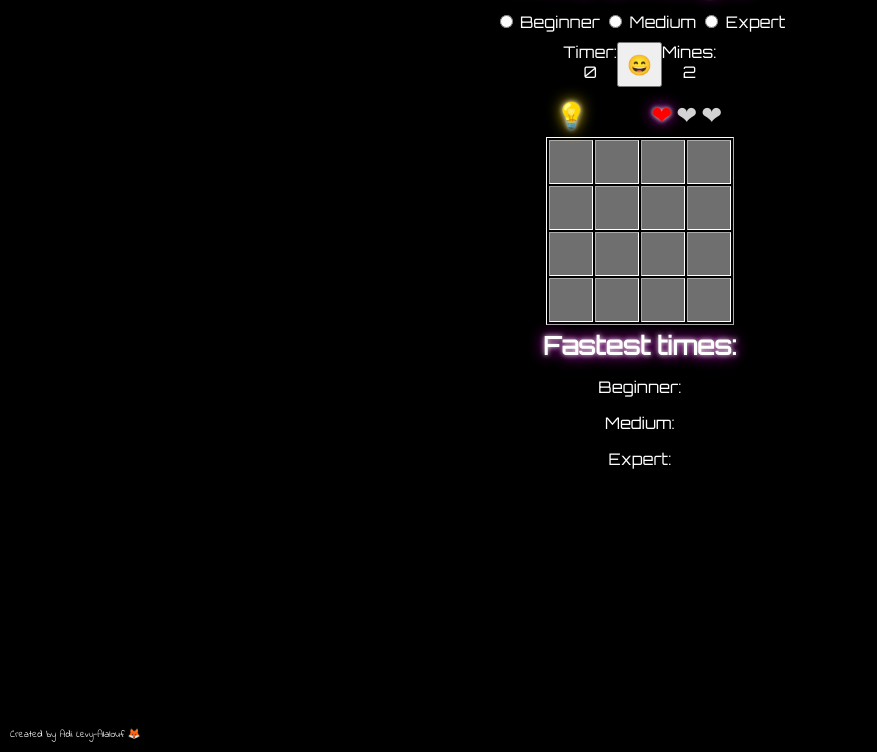
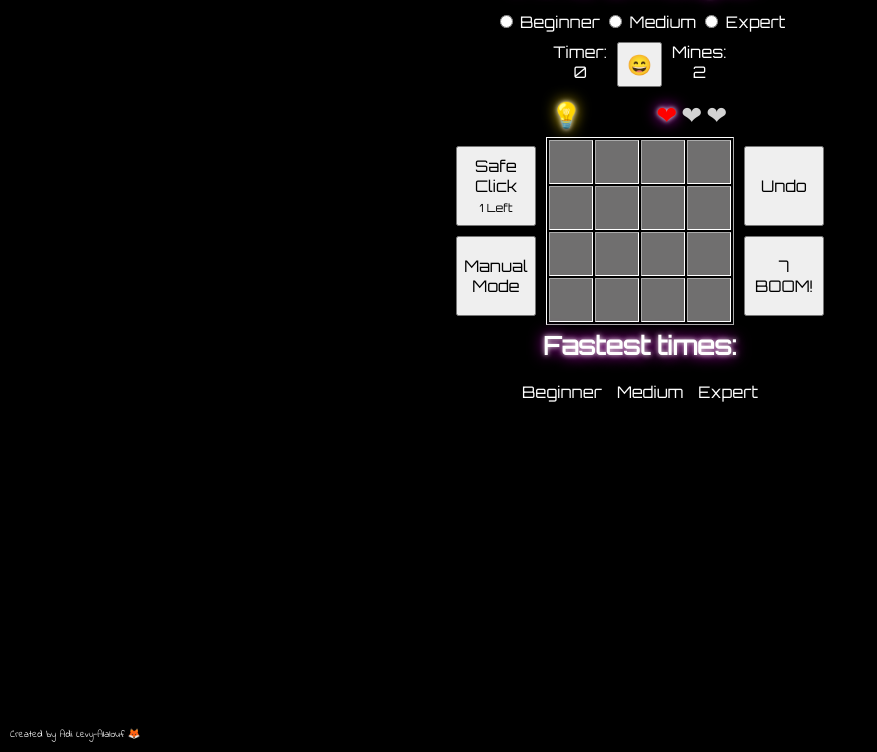
Before and after one commit to blue-vixen/mine-sweeper, a plain HTML site: page index.html in a window 1280 px wide. Shown: the part 48-800 px from the top of the page, without its empty margins (0-877 px from the left). Drawn offline with Linux system fonts and the light colour scheme.

Commit message:
Button, 7 boom, safe click

```diff
--- a/css/stylesheet.css
+++ b/css/stylesheet.css
@@ -8,6 +8,7 @@ body {background-color: black;
     flex-direction: column;
     font-family: 'Orbitron', sans-serif;
 }
+
 
 footer {
     font-size: 10px;
@@ -30,7 +31,14 @@ table {
 
 
 
-button {
+
+h1 {
+    margin:5px;
+    text-shadow: 0 0 5px #f3eded, 0 0 15px #f700ff;
+}
+
+
+ .game-status {
     width: 45px;
     height: 45px;
     font-size: 20px;
@@ -38,19 +46,24 @@ button {
     margin-bottom:10px;
 }
 
-h1 {
-    margin:5px;
-    text-shadow: 0 0 5px #f3eded, 0 0 15px #f700ff;
-}
-
-
 .scoreboard h1 {
     font-size: 25px;
 }
 
-.timer{
- font-family: 'Orbitron', sans-serif;
+.scoreboard {
+    display: flex;
+    flex-direction: column;
+    align-content: center;
 }
+
+.scores {
+    display: flex;
+    justify-content: center;
+    gap: 15px;
+
+
+}
+
 
 .cell {
     width:40px;
@@ -65,8 +78,9 @@ h1 {
 .game-data {
     /* width: 200px; */
     display: flex;
-    justify-content: space-evenly;
+    justify-content: center;
     justify-self: center;
+    gap: 10px;
 }
 .lives, .hints {
     font-size:25px;
@@ -99,10 +113,17 @@ h1 {
 }
 
 
-.cell span {
+.hidden span {
     visibility: hidden;
 
 }
+
+
+.cell .hidden:not(span) {
+    visibility: hidden;
+    background-color: rgb(112, 111, 111);
+}
+
 
 .visible {
     background: rgb(238,174,202);
@@ -118,3 +139,43 @@ h1 {
 .hint-show {
     background-color: rgb(215, 231, 126);
 }
+
+.safe-click {
+    background-color: rgb(204, 125, 211) !important;
+}
+
+.btn-container {
+    display: flex;
+    flex-direction: column;
+    justify-content: center;
+    gap:10px;
+}
+
+.game {
+    display: flex;
+    gap:10px;
+}
+
+button:not(.game-status) {
+    font-size: 1em;
+    width: 80px;
+    height: 80px;
+    font-family: 'Orbitron', sans-serif;
+    text-align: center;
+}
+
+button:not(.game-status):not(.btn-off):hover {
+    background: rgb(219,158,158);
+    background: radial-gradient(circle, rgba(219,158,158,1) 26%, rgba(105,9,121,1) 90%, rgba(58,14,60,1) 100%);
+    cursor: pointer;
+
+}
+
+
+.btn-off {
+    cursor: not-allowed;
+}
+
+.safe-btn span {
+    font-size: 0.7em;
+}
--- a/index.html
+++ b/index.html
@@ -14,7 +14,8 @@
 </head>
 
 <body onload="init()">
-    <h1>Mine Sweeper</h1>
+    <h1 class="header">Mine Sweeper</h1>
+
     <div class="difficulty-setting">
         <input type="radio" id="beginner" name="level" value="beginner" onclick="setLevel(value)">
         <label for="beginner">Beginner</label>
@@ -39,20 +40,34 @@
                     class="life life3">❤</span>
             </div>
         </div>
+        <div class="game">
+            <div class="btn-container">
+                <button class="safe-btn btn-off" onclick="safeClick()">Safe<br>Click<br><span>0 Left</span></button>
+                <button class="btn-off">Manual<br>Mode</button>
 
+            </div>
+            <table border="1">
+                <tbody class="board"></tbody>
 
-        <table border="1">
-            <tbody class="board"></tbody>
+            </table>
+            <div class="btn-container">
+                <button class="btn-off" onclick="undo()">Undo</button>
+                <button class="" onclick="sevenBoomClicked()">7 BOOM!</button>
 
-        </table>
+            </div>
+        </div>
+
     </div>
     <div class="scoreboard">
         <h1>Fastest times:</h1>
-        <p class="beginner">Beginner: <span></span></p>
-        <p class="medium">Medium: <span></span></p>
-        <p class="expert">Expert: <span></span></p>
+        <div class="scores">
+            <p class="beginner">Beginner<br><span></span></p>
+            <p class="medium">Medium<br><span></span></p>
+            <p class="expert">Expert<br><span></span></p>
+        </div>
 
     </div>
+
     <script src="https://kit.fontawesome.com/6a4b98cb80.js" crossorigin="anonymous"></script>
     <script src="js/utils.js"></script>
     <script src="js/main.js"></script>
--- a/js/main.js
+++ b/js/main.js
@@ -7,6 +7,8 @@ const LOSE_IMG = '🤯';
 const WIN_IMG = '😎';
 const LIFE_IMG = '❤'
 
+var g7BoomOn = false;
+var gGameHistory = [];
 var gBoard;
 var gLocalStorage;
 var gIntervalTimer;
@@ -26,7 +28,8 @@ var gGame = {
     secsPassed: 0,
     lives: 0,
     minesLeft: gLevel.mines,
-    hints: 0
+    hints: 0,
+    safeClicks: 3
 }
 
 var gHintOn = false;
@@ -34,19 +37,23 @@ var gHintOn = false;
 console.log(localStorage.beginner, localStorage.medium, localStorage.expert)
 
 function init() {
+    gGameHistory = [];
     gGame.minesLeft = gLevel.mines;
     gGame.shownCount = 0;
     gGame.markedCount = 0;
     gHintOn = false;
     gGame.lives = (gLevel.size === 4) ? 1 : 3;
+    gGame.safeClicks = (gLevel.size === 4) ? 1 : 3;
     gPositions = [];
     gBoard = buildBoard();
+    if (g7BoomOn) update7BoomBoard();
     gVictory = false;
+    renderBoard(gBoard);
     if (gLevel.size > 4) document.querySelector(`.hints`).style.visibility = "visible";
-    renderBoard(gBoard);
     document.querySelector(".game-status").innerText = START_IMG;
     gGame.isOn = true;
     document.querySelector(".count span").innerText = gGame.minesLeft;
+    document.querySelector(".safe-btn span").innerHTML = `${gGame.safeClicks} Left`
 
     for (var i = 0; i < gGame.lives; i++) {
         document.querySelector(`.life${i + 1}`).style.color = "red";
@@ -94,12 +101,11 @@ function setLevel(value) {
 }
 
 
-function hintClicked(elHint, hintNum) {
+function hintClicked(elHint) {
     if (gGame.shownCount === 0 && gGame.markedCount === 0) return
     // console.log('Eureka!');
     gHintOn = true;
     elHint.style.visibility = 'hidden';
-    // console.log(elHint, hintNum);
 
 }
 
@@ -111,6 +117,7 @@ function restartGame() {
     document.querySelector(".timer span").innerHTML = gGame.secsPassed;
     init();
 }
+
 
 function buildBoard() {
     var board = [];
@@ -139,6 +146,22 @@ function buildBoard() {
     return board;
 }
 
+function sevenBoomClicked() {
+    g7BoomOn = !g7BoomOn
+    restartGame();
+}
+
+
+function update7BoomBoard() {
+    // console.log(gPositions);
+    for (var i = 0; i < gPositions.length; i++) {
+        if (i % 7 === 0 || i.toString().indexOf('7') !== -1) {
+            var currPos = gPositions[i];
+            gBoard[currPos.i][currPos.j].isMine = true;
+        }
+    }
+}
+
 function startGame(cellI, cellJ) {
     console.log('Lets go');
     startTimer();
@@ -154,11 +177,13 @@ function startGame(cellI, cellJ) {
 
         }
     }
+    document.querySelector('.safe-btn').classList.remove('btn-off');
     updateBoard();
 
 }
 
 function updateBoard() {
+    if (g7BoomOn) return
     //Randomly choosing a position from gPositions and placing a mine.
     for (i = 1; i <= gLevel.mines; i++) {
         var randIdx = getRandomInt(0, gPositions.length);
@@ -180,10 +205,11 @@ function updateBoard() {
 
     renderBoard(gBoard);
     // console.log('board updated and rendered');
-    console.log(gBoard);
+    // console.log(gBoard);
 }
 
 function renderBoard(board) {
+    console.log(board);
     var strHTML = '';
     for (var i = 0; i < board.length; i++) {
         strHTML += '<tr>\n';
@@ -192,12 +218,13 @@ function renderBoard(board) {
             var currCell = board[i][j];
             // console.log('Curr Cell:', currCell, 'i:', i, 'j:', j);
             var cellClass = getClassName({ i: i, j: j });
-            // cellClass += (currCell.isShown) ? ' shown ' : 'hidden';
-            cellClass += (currCell.isMine ? ' mine ' : '');
+            cellClass += (currCell.isShown) ? ' visible ' : ' hidden ';
+            var spanClass = (currCell.isShown) ? 'shown' : ' hidden ';
+            // cellClass += (currCell.isMine ? ' mine ' : '');
             if (currCell.isMine) cellContent = MINE_IMG
             else if (currCell.minesAroundCount > 0) cellContent = currCell.minesAroundCount;
             else cellContent = '';
-            strHTML += `\t<td class ="cell ${cellClass}" title="${i}-${j}" data-i="${i}" data-j="${j}" onclick="cellClicked(${i},${j})" onclick="cellMarked(this)"><span>${cellContent}</span>\n`
+            strHTML += `\t<td class ="cell ${cellClass}" title="${i}-${j}" data-i="${i}" data-j="${j}" onclick="cellClicked(${i},${j})" onclick="cellMarked(this)"><span class="${spanClass}">${cellContent}</span>\n`
             // strHTML += (currCell.isMine) ? MINE_IMG : '';
             // if (currCell.isMine) strHTML += MINE_IMG
             // else if (currCell.minesAroundCount > 0) strHTML += `${currCell.minesAroundCount}`;
@@ -207,6 +234,7 @@ function renderBoard(board) {
         }
         strHTML += '</tr>\n';
     }
+    // console.log(strHTML);
     var elBoard = document.querySelector('.board');
     elBoard.innerHTML = strHTML;
 
@@ -253,6 +281,8 @@ function cellClicked(cellI, cellJ) {
         // gGame.shownCount++
         gBoard[cellI][cellJ].isShown = true;
     }
+    gGameHistory.push(gBoard.slice());
+    console.log(gGameHistory);
 
     checkGameOver();
 }
@@ -286,13 +316,13 @@ function expandShown(mat, cellI, cellJ) {
 }
 
 function cellMarked(elCell) {
-    if (gGame.shownCount === 0 && gGame.markedCount === 0) return;
+    if (gGame.shownCount === 0 && gGame.markedCount === 0) return; //Can't place a flag on the first click.
     if (gBoard[elCell.dataset.i][elCell.dataset.j].isShown || !gGame.isOn) return;
     var elCellSpan = document.querySelector(`.cell-${elCell.dataset.i}-${elCell.dataset.j}`)
     // console.log(elCellSpan);
     if (!gBoard[elCell.dataset.i][elCell.dataset.j].isMarked) {
         gBoard[elCell.dataset.i][elCell.dataset.j].isMarked = true;
-        elCellSpan.innerText = FLAG_IMG
+        elCellSpan.innerText = FLAG_IMG;
         elCellSpan.style.visibility = 'visible';
         gGame.minesLeft--
         // gGame.markedCount++
@@ -323,8 +353,7 @@ window.addEventListener('contextmenu', function (e) {
 }, false);
 
 function mineClicked(cellI, cellJ) {
-    // console.log(gGame.Lives);
-    if (gBoard[cellI][cellJ].isShown) return;
+    if (gBoard[cellI][cellJ].isShown || gBoard[cellI][cellJ].isMarked) return;
     if (gGame.lives > 0) {
         // console.log('OOOPS!!!');
         document.querySelector(`.life${gGame.lives}`).style.color = 'lightgray';
@@ -462,6 +491,45 @@ function hideHintCells(mat, cellI, cellJ) {
 }
 
 
+function safeClick() {
+    if (gGame.shownCount === 0 && gGame.markedCount === 0) return;
+    if (gGame.safeClicks === 0) {
+        document.querySelector('.safe-btn').classList.add('btn-off');
+        return;
+    }
+    console.log('safe click!');
+    var safeCells = [];
+    for (var i = 0; i < gBoard.length; i++) {
+        for (var j = 0; j < gBoard[i].length; j++) {
+            if (!gBoard[i][j].isMine && !gBoard[i][j].isShown && !gBoard[i][j].isMarked) {
+                safeCells.push({ i: i, j: j })
+            }
+        }
+    }
+    // console.log(safeCells.length);
+    var randIdx = getRandomInt(0, safeCells.length);
+    var randCell = safeCells.splice(randIdx, 1);
+    randCell = randCell[0];
+    // console.log(randCell);
+    var elCell = document.querySelector(`.cell-${randCell.i}-${randCell.j}`)
+    elCell.classList.add('safe-click');
+    gGame.safeClicks--
+    document.querySelector(".safe-btn span").innerHTML = `${gGame.safeClicks} Left`
+    setTimeout(function () { elCell.classList.remove('safe-click') }, 2000);
+
+}
+
+// function undo() {
+//     if (!gGameHistory.length) return;
+//     console.log(gGameHistory.length);
+//     var currBoard = gGameHistory.pop();
+//     console.log(gGameHistory.length);
+//     console.log(currBoard);
+//     // console.log('idx:', gGameHistory.length - 1, gGameHistory[gGameHistory.length - 1]);
+//     // console.log(gGameHistory);
+//     renderBoard(currBoard);
+
+// }
 
 if (typeof (Storage) !== "undefined") {
     gLocalStorage = true;
```
